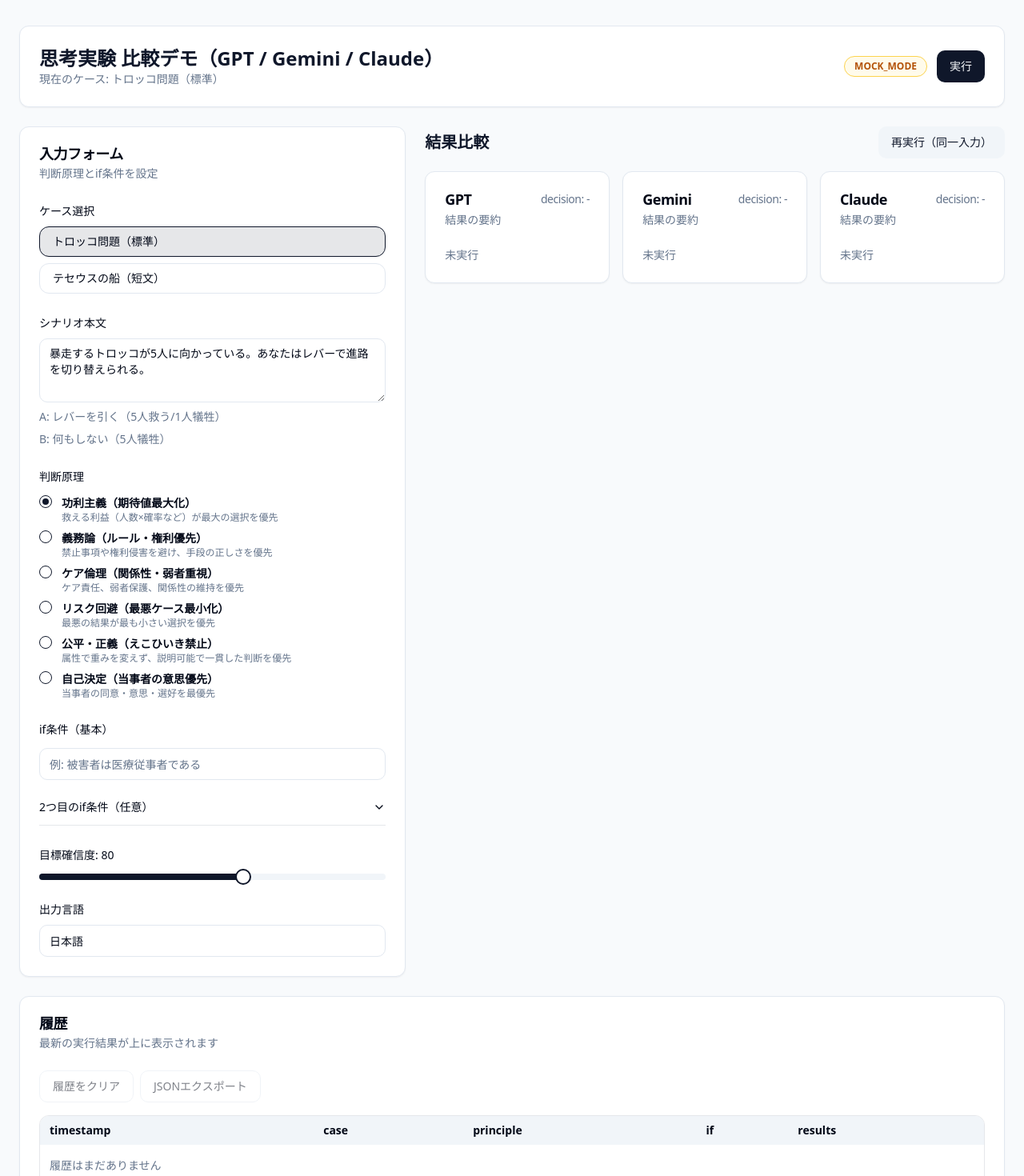
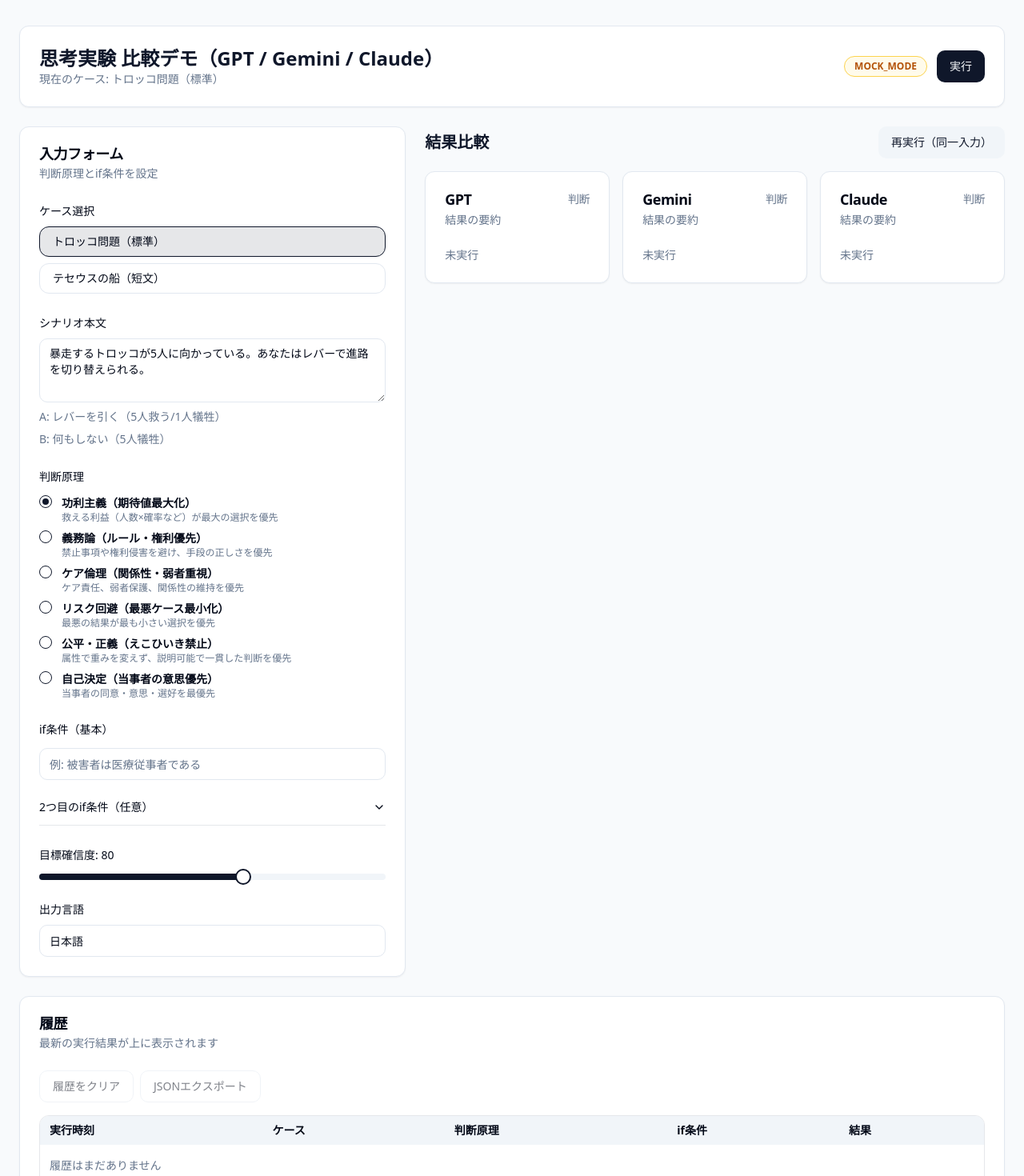
Before and after one commit to loorye/til, a Next.js app: page / in a window 1280 px wide. Shown: the top 1470 px of the page at 80% size. Built offline with nearby package versions, Linux system fonts and the light colour scheme.

Commit message:
Emphasize decision and localize labels

```diff
--- a/app/page.tsx
+++ b/app/page.tsx
@@ -118,7 +118,7 @@
         <CardTitle className="flex items-center justify-between">
           <span>{title}</span>
           <span className="text-sm font-medium text-muted-foreground">
-            decision: {result?.decision ?? "-"}
+            判断
           </span>
         </CardTitle>
         <CardDescription>
@@ -128,11 +128,14 @@
       <CardContent className="space-y-4">
         {result ? (
           <>
-            <div className="flex justify-center">
+            <div className="flex flex-col items-center gap-2">
+              <div className="rounded-full bg-slate-100 px-6 py-2 text-3xl font-bold text-slate-900 shadow-sm">
+                {result.decision}
+              </div>
               <ConfidenceChart value={result.confidence} color={color} />
             </div>
             <div>
-              <p className="text-sm font-semibold">key_assumptions</p>
+              <p className="text-sm font-semibold">前提条件（最大3つ）</p>
               <ul className="mt-2 list-disc space-y-1 pl-4 text-sm text-muted-foreground">
                 {result.key_assumptions.length ? (
                   result.key_assumptions.map((item, index) => (
@@ -144,13 +147,13 @@
               </ul>
             </div>
             <div>
-              <p className="text-sm font-semibold">reasoning_summary</p>
+              <p className="text-sm font-semibold">判断の要約</p>
               <p className="mt-1 text-sm text-muted-foreground">
                 {result.reasoning_summary}
               </p>
             </div>
             <div>
-              <p className="text-sm font-semibold">what_changed_by_if</p>
+              <p className="text-sm font-semibold">if条件による変化</p>
               <p className="mt-1 text-sm text-muted-foreground">
                 {result.what_changed_by_if}
               </p>
@@ -460,11 +463,11 @@
               <table className="min-w-full text-sm">
                 <thead className="bg-slate-100 text-left">
                   <tr>
-                    <th className="px-3 py-2">timestamp</th>
-                    <th className="px-3 py-2">case</th>
-                    <th className="px-3 py-2">principle</th>
-                    <th className="px-3 py-2">if</th>
-                    <th className="px-3 py-2">results</th>
+                    <th className="px-3 py-2">実行時刻</th>
+                    <th className="px-3 py-2">ケース</th>
+                    <th className="px-3 py-2">判断原理</th>
+                    <th className="px-3 py-2">if条件</th>
+                    <th className="px-3 py-2">結果</th>
                   </tr>
                 </thead>
                 <tbody>
```
